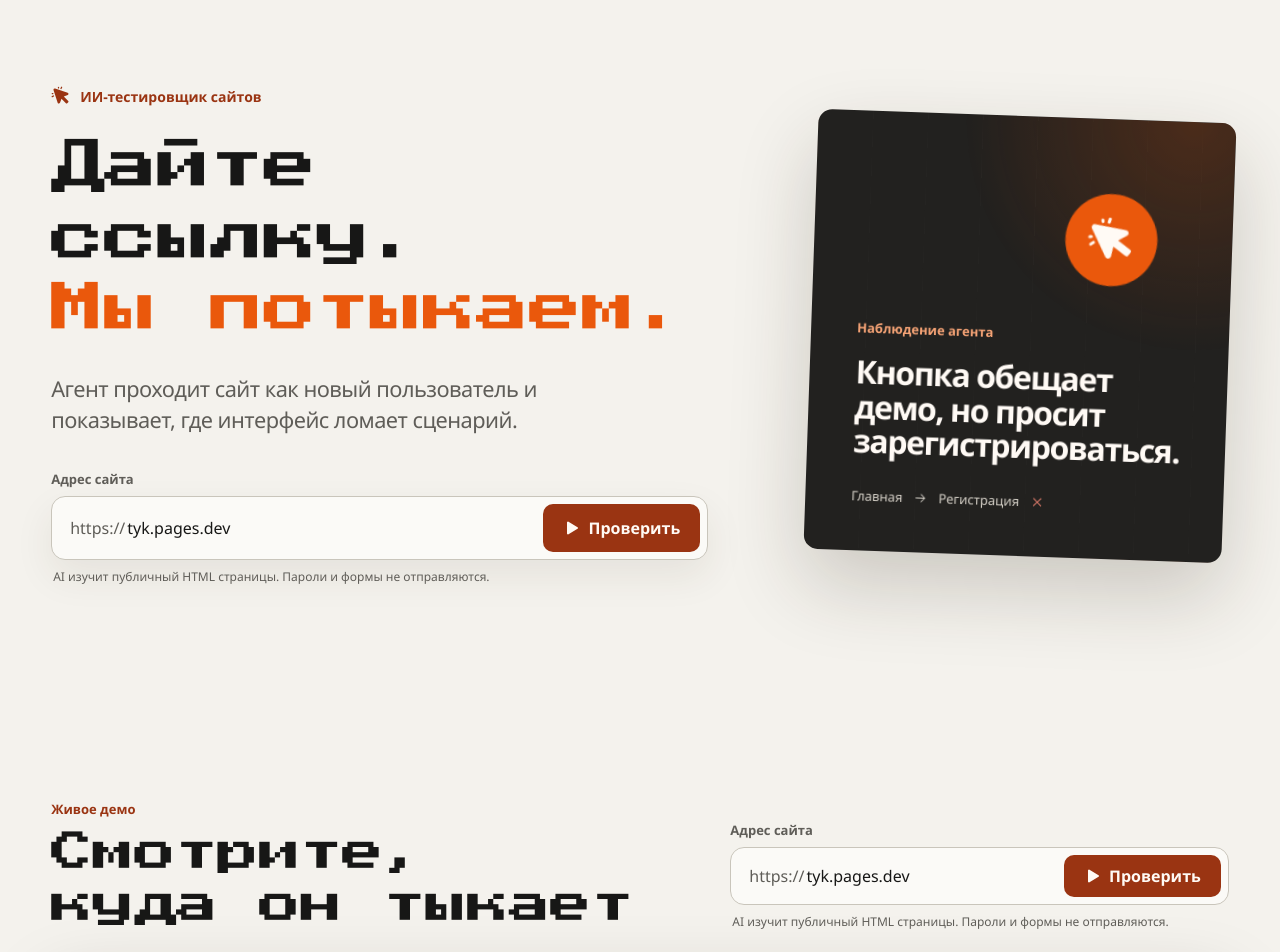
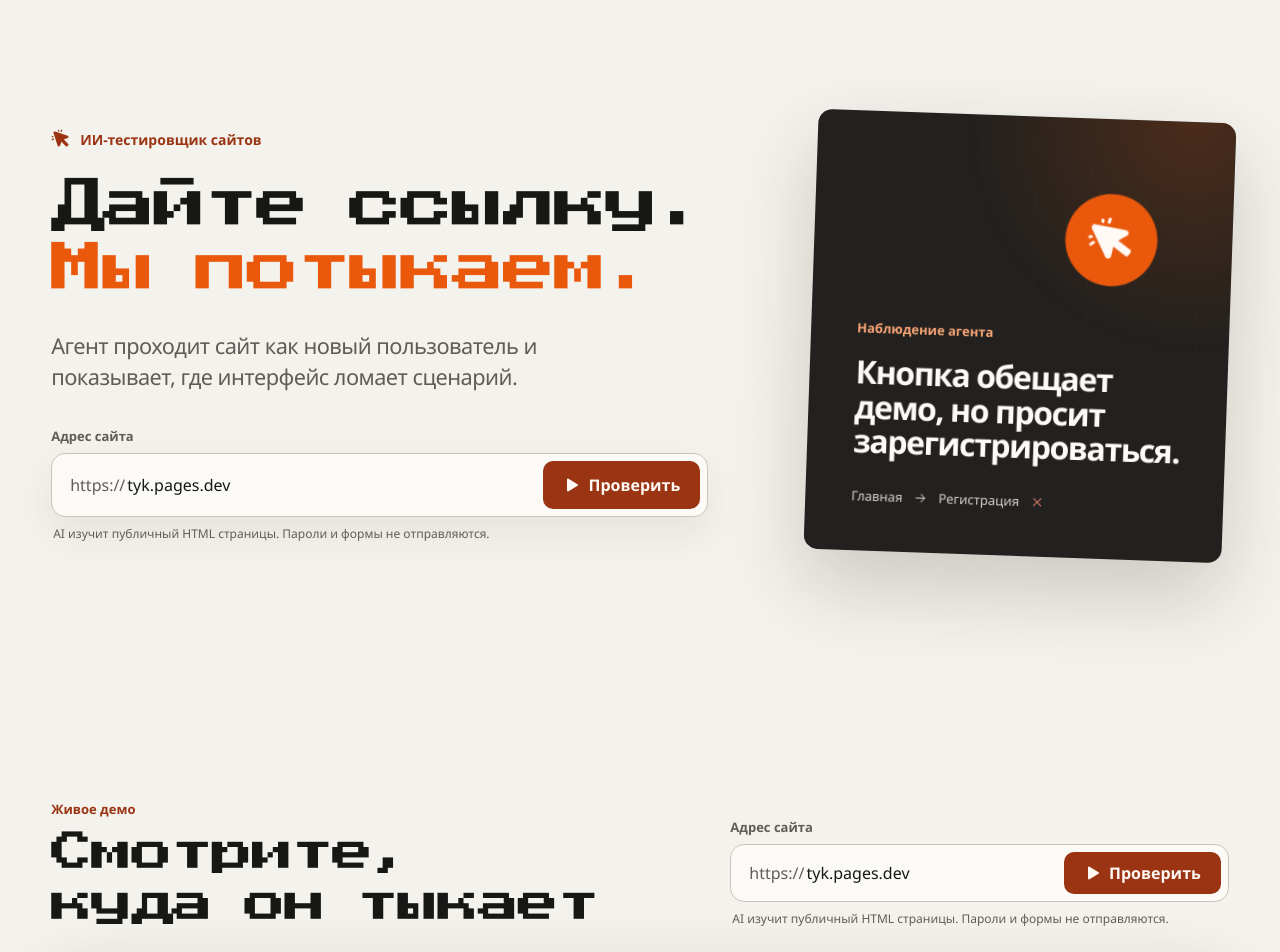
Before and after one commit to AloUzee/tyk, a React (Vite) app: page / in a window 1280 px wide. Shown: the part 100-1052 px from the top of the page. Built offline with nearby package versions, Linux system fonts and the light colour scheme.

Commit message:
Tighten-pixel-heading-spacing

```diff
--- a/src/styles.css
+++ b/src/styles.css
@@ -195,13 +195,14 @@ h1 em { color: var(--accent); font-style: normal; }
 .report-score small { margin-top: 8px; font-size: 13px; }
 .report-heading p { max-width: 700px; margin: 20px 0 0; color: var(--muted); font-size: 17px; line-height: 1.5; }
 .brand, .hero h1, .demo-topline h2, .how-section h2, .report-heading h2, .use-cases h2, .final-cta h2 {
-  letter-spacing: 0;
-  line-height: 1.25;
+  letter-spacing: -0.035em;
+  word-spacing: -0.18em;
+  line-height: 1.18;
   text-wrap: balance;
   text-rendering: geometricPrecision;
 }
-.hero h1 { max-width: 860px; font-size: clamp(38px, 4.15vw, 64px); line-height: 1.34; }
-.demo-topline h2, .how-section h2, .report-heading h2, .use-cases h2, .final-cta h2 { font-size: clamp(28px, 3.25vw, 48px); }
+.hero h1 { max-width: 860px; font-size: clamp(38px, 4.15vw, 64px); line-height: 1.2; }
+.demo-topline h2, .how-section h2, .report-heading h2, .use-cases h2, .final-cta h2 { font-size: clamp(28px, 3.25vw, 48px); line-height: 1.22; }
 .analysis-status { width: fit-content; display: block; margin-top: 14px; padding: 8px 12px; color: var(--accent-dark); background: rgba(142, 255, 64, 0.14); border: 1px solid rgba(81, 170, 20, 0.28); border-radius: 999px; font-size: 13px; font-weight: 700; }
 .analysis-status--success { color: #276600; }
 .analysis-status--error { max-width: 700px; color: #a13220; background: rgba(255, 139, 119, 0.12); border-color: rgba(161, 50, 32, 0.25); }
@@ -295,7 +296,7 @@ footer > span { justify-self: end; }
   .header-action { min-height: 44px; padding: 0 14px; }
   .hero { min-height: calc(100dvh - 64px); padding: 36px 16px 44px; gap: 38px; }
   .hero-label { margin-bottom: 18px; }
-  .hero h1 { font-size: clamp(30px, 9vw, 42px); line-height: 1.38; }
+  .hero h1 { font-size: clamp(30px, 9vw, 42px); line-height: 1.24; }
   .hero-copy > p { margin: 24px 0 28px; font-size: 18px; }
   .url-control { grid-template-columns: auto 1fr; padding: 7px 7px 7px 14px; }
   .url-control button { grid-column: 1 / -1; width: 100%; justify-content: center; margin-top: 6px; }
```
